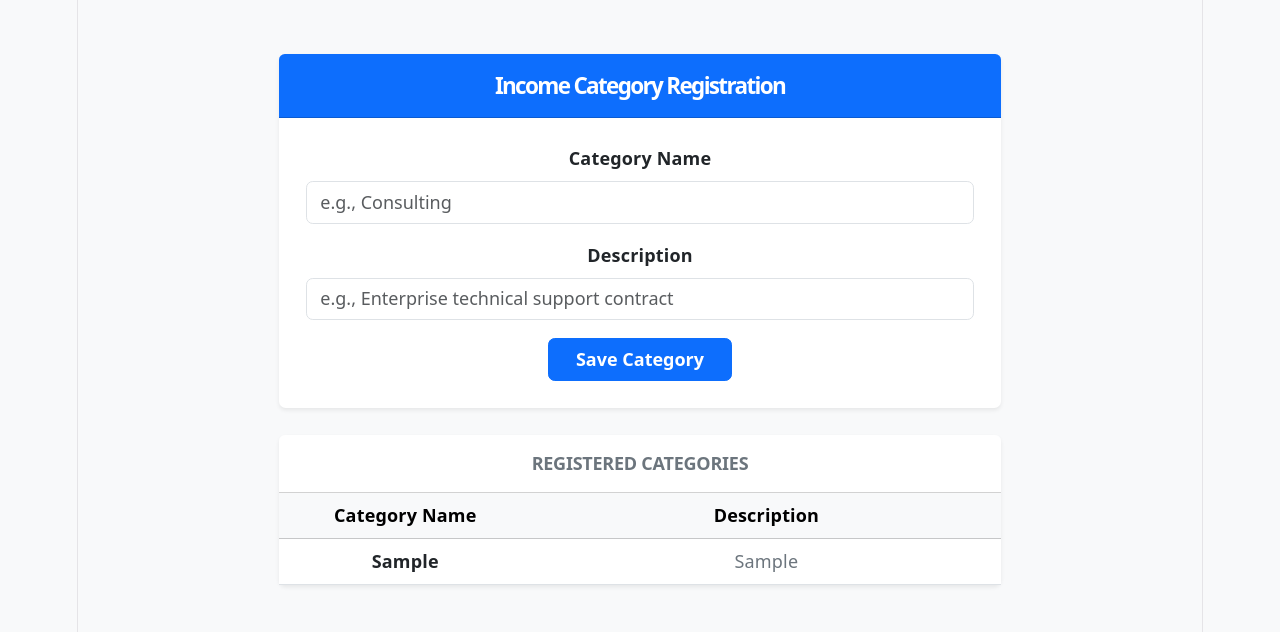
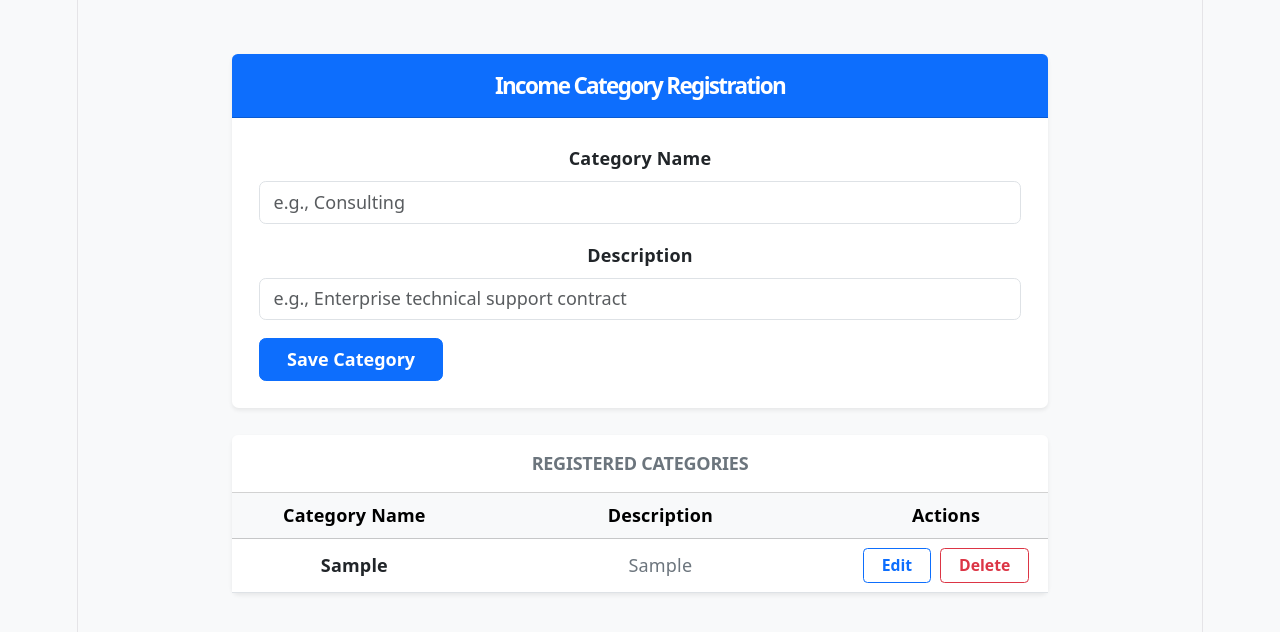
Before and after one commit to Lian2108/TLA1_project, a React (Vite) app in the folder tla1_project/: page / in a window 1280 px wide. Both pictures are taken after typing "Sample", "Sample" into the empty fields and a click on the button "Save Category". Shown: the top 632 px of the page. Built offline with nearby package versions, Linux system fonts and the light colour scheme.

Commit message:
making the code into react

```diff
--- a/tla1_project/src/App.jsx
+++ b/tla1_project/src/App.jsx
@@ -8,8 +8,11 @@ function App() {
   const [catDesc, setCatDesc] = useState('');
   const [error, setError] = useState('');
 
-  // Handle Form Submission / Button Click
-  const handleAddCategory = (e) => {
+  // Edit State Tracking
+  const [editIndex, setEditIndex] = useState(null);
+
+  // Handle Form Submission / Button Click (Supports both Add and Update)
+  const handleFormSubmit = (e) => {
     e.preventDefault();
 
     // Guard Clause Validation
@@ -18,24 +21,54 @@ function App() {
       return;
     }
 
-    // Clear error and add new category to state array
     setError('');
+
+    if (editIndex !== null) {
+      // Update existing category
+      const updatedCategories = [...categories];
+      updatedCategories[editIndex] = { name: catName.trim(), desc: catDesc.trim() };
+      setCategories(updatedCategories);
+      setEditIndex(null);
+    } else {
+      // Add new category to state array
       setCategories([...categories, { name: catName.trim(), desc: catDesc.trim() }]);
+    }
 
     // Reset Form Inputs
     setCatName('');
     setCatDesc('');
   };
 
+  // Handle Delete Action
+  const handleDelete = (indexToDelete) => {
+    setCategories(categories.filter((_, index) => index !== indexToDelete));
+    // If the user was currently editing this item, reset the form
+    if (editIndex === indexToDelete) {
+      setEditIndex(null);
+      setCatName('');
+      setCatDesc('');
+    }
+  };
+
+  // Handle Edit Action (Loads data back into inputs)
+  const handleEdit = (indexToEdit) => {
+    setEditIndex(indexToEdit);
+    setCatName(categories[indexToEdit].name);
+    setCatDesc(categories[indexToEdit].desc);
+    setError('');
+  };
+
   return (
     <main className="container py-5">
       <div className="row justify-content-center">
-        <div className="col-lg-8">
+        <div className="col-lg-9">
 
           {/* Registration Card */}
           <div className="card shadow-sm border-0 mb-4">
             <div className="card-header bg-primary text-white py-3">
-              <h1 className="h5 mb-0 fw-bold">Income Category Registration</h1>
+              <h1 className="h5 mb-0 fw-bold">
+                {editIndex !== null ? 'Edit Income Category' : 'Income Category Registration'}
+              </h1>
             </div>
             <div className="card-body p-4">
 
@@ -46,7 +79,7 @@ function App() {
                 </div>
               )}
 
-              <form onSubmit={handleAddCategory}>
+              <form onSubmit={handleFormSubmit}>
                 <div className="mb-3">
                   <label htmlFor="txtCatName" className="form-label fw-semibold">
                     Category Name
@@ -73,13 +106,29 @@ function App() {
                     onChange={(e) => setCatDesc(e.target.value)}
                   />
                 </div>
+                <div className="d-flex gap-2">
                   <button
                     type="submit"
                     id="btnAdd"
-                  className="btn btn-primary px-4 fw-semibold"
+                    className={`btn ${editIndex !== null ? 'btn-success' : 'btn-primary'} px-4 fw-semibold`}
                   >
-                  Save Category
+                    {editIndex !== null ? 'Update Category' : 'Save Category'}
                   </button>
+                  {editIndex !== null && (
+                    <button
+                      type="button"
+                      className="btn btn-secondary px-3 fw-semibold"
+                      onClick={() => {
+                        setEditIndex(null);
+                        setCatName('');
+                        setCatDesc('');
+                        setError('');
+                      }}
+                    >
+                      Cancel
+                    </button>
+                  )}
+                </div>
               </form>
             </div>
           </div>
@@ -95,16 +144,15 @@ function App() {
               <table className="table table-hover align-middle mb-0">
                 <thead className="table-light">
                   <tr>
-                    <th scope="col" className="w-35" style={{ width: '35%' }}>
-                      Category Name
-                    </th>
-                    <th scope="col">Description</th>
+                    <th scope="col" style={{ width: '30%' }}>Category Name</th>
+                    <th scope="col" style={{ width: '45%' }}>Description</th>
+                    <th scope="col" className="text-center" style={{ width: '25%' }}>Actions</th>
                   </tr>
                 </thead>
                 <tbody id="listIncomeCat">
                   {categories.length === 0 ? (
                     <tr>
-                      <td colSpan="2" className="text-center text-muted py-3">
+                      <td colSpan="3" className="text-center text-muted py-3">
                         No categories registered yet.
                       </td>
                     </tr>
@@ -113,6 +161,20 @@ function App() {
                       <tr key={index}>
                         <td className="fw-semibold text-dark">{item.name}</td>
                         <td className="text-secondary">{item.desc}</td>
+                        <td className="text-center">
+                          <button
+                            className="btn btn-sm btn-outline-primary me-2 px-3 fw-semibold"
+                            onClick={() => handleEdit(index)}
+                          >
+                            Edit
+                          </button>
+                          <button
+                            className="btn btn-sm btn-outline-danger px-3 fw-semibold"
+                            onClick={() => handleDelete(index)}
+                          >
+                            Delete
+                          </button>
+                        </td>
                       </tr>
                     ))
                   )}
```
Lines whose indentation alone changed are shown as unchanged.
